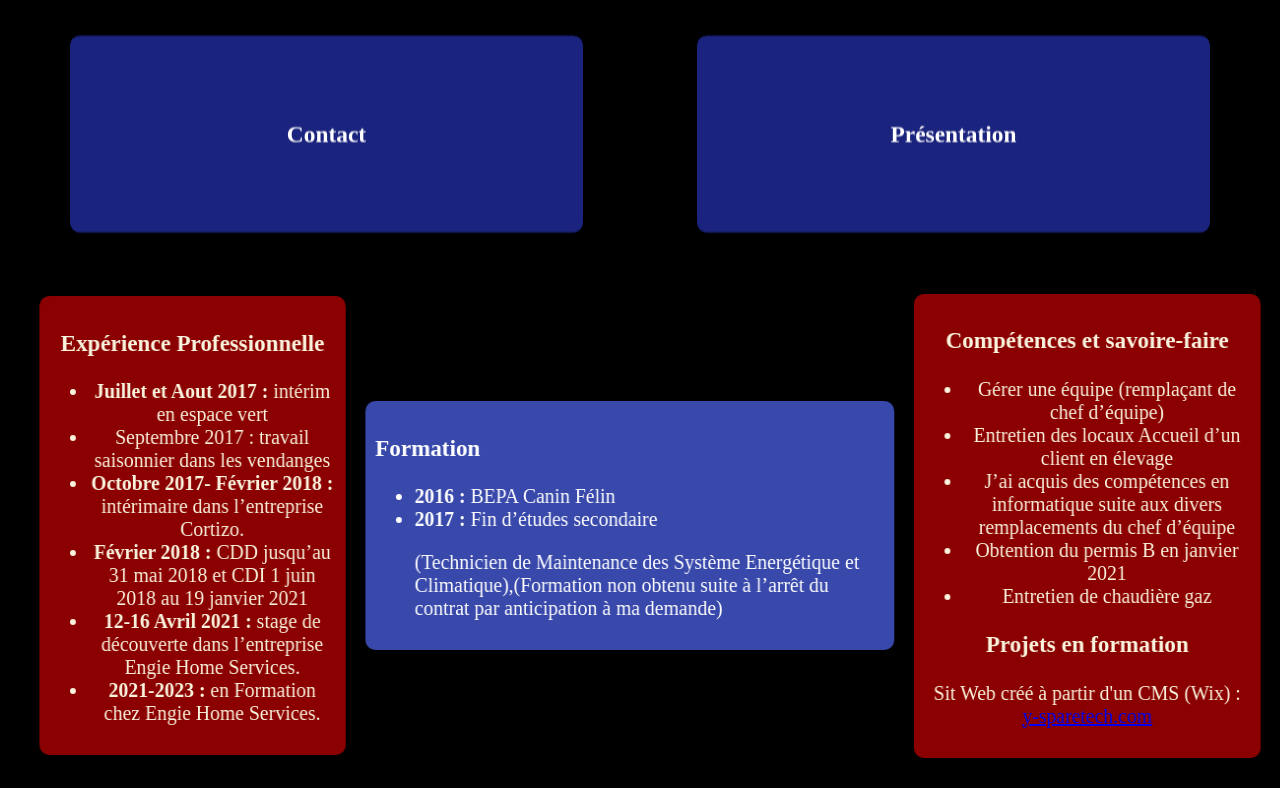
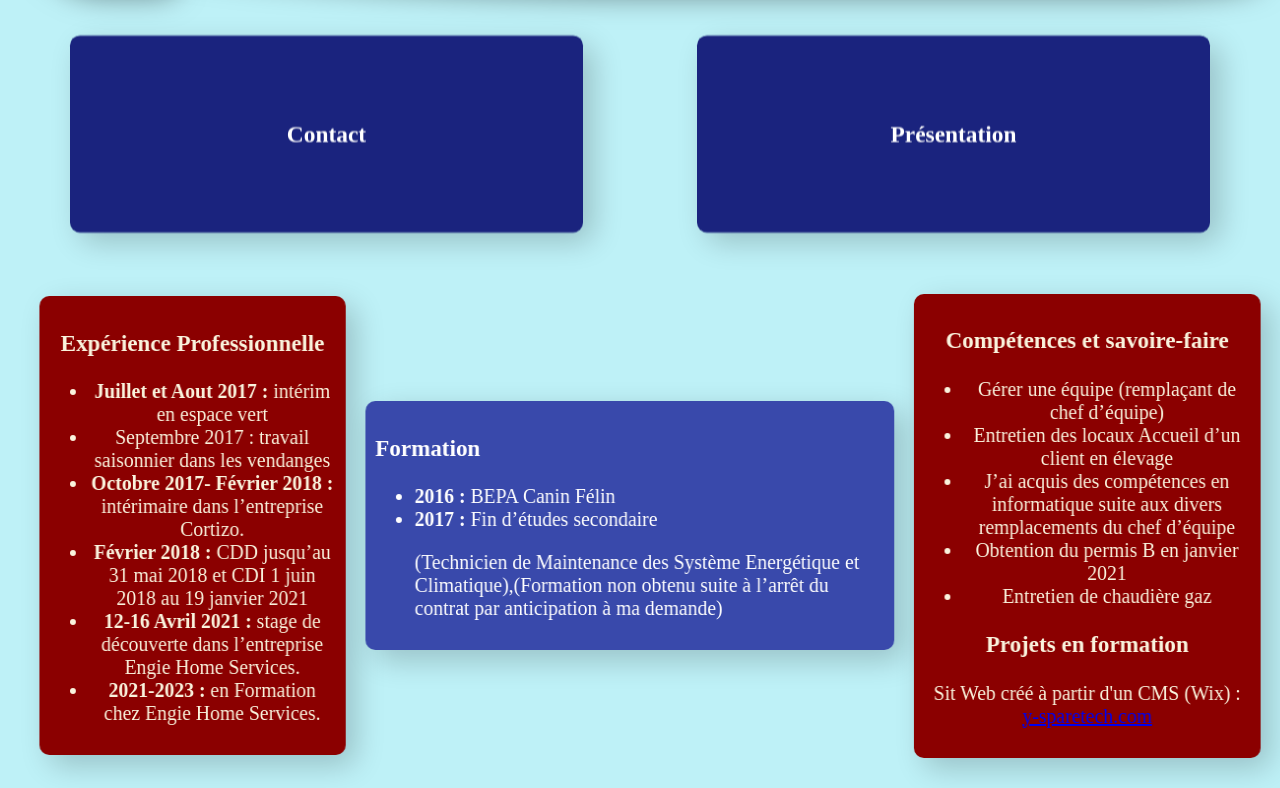
Before and after one commit to Madara180118/Mon-CV, a plain HTML site: page index.html in a window 1280 px wide. Shown: the part 186-974 px from the top of the page. Drawn offline with Linux system fonts and the light colour scheme.

Commit message:
Update Style.css

```diff
--- a/Style.css
+++ b/Style.css
@@ -1,4 +1,4 @@
-body { background-color: black; margin: 20px; font-size: 20px; color: #212121; }
+body { background-color: #bef1f7; margin: 20px; font-size: 20px; color: #212121; }
 
 	header { background-color: #800020 ; display: flex;
 			align-items: center; justify-content: space-between;
```
